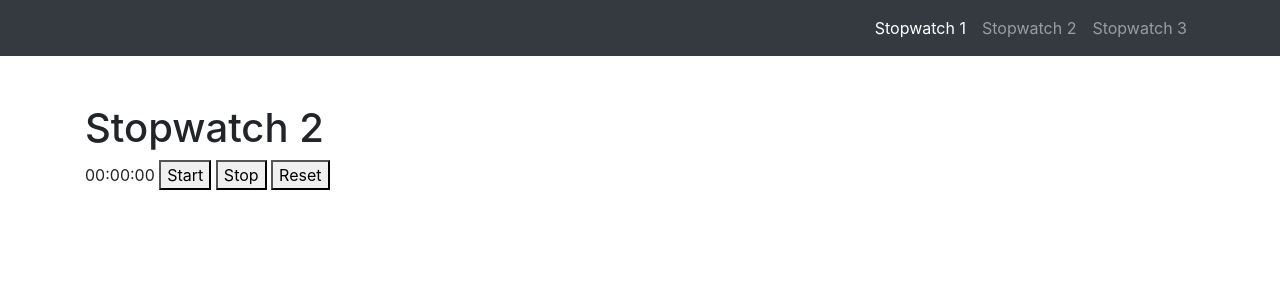
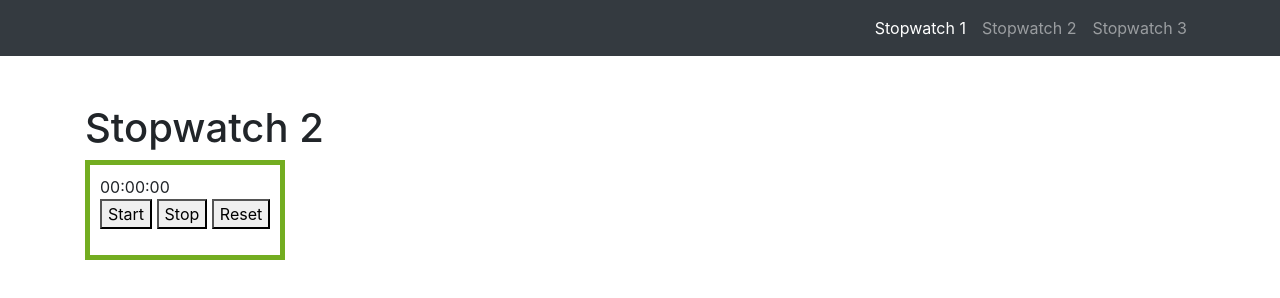
Before and after one commit to CallaJun/stopwatch-interfaces, a plain HTML site: page stopwatch2.html in a window 1280 px wide. Drawn offline with nearby package versions, Linux system fonts and the light colour scheme.

Commit message:
Imported font for Stopwatch3, added border to Stopwatch2.

```diff
--- a/stopwatch2.html
+++ b/stopwatch2.html
@@ -41,9 +41,9 @@
     <!-- Page Content -->
     <div class="container">
       <h1 class="mt-5">Stopwatch 2</h1>
-      <div id="Stopwatch1" class="tabcontent">
+      <div id="Stopwatch2" class="tabcontent">
 	  <p>
-	  	<span id="minutes">00</span>:<span id="seconds">00</span>:<span id="tens">00</span>
+	  	<span id="minutes">00</span>:<span id="seconds">00</span>:<span id="tens">00</span><br />
 		<button id="button-start">Start</button>
 		<button id="button-stop">Stop</button>
 		<button id="button-reset">Reset</button>
--- a/style.css
+++ b/style.css
@@ -26,3 +26,14 @@ body {
         0 10px 10px rgba(0,0,0,.2),
         0 20px 20px rgba(0,0,0,.15);
 }
+
+#Stopwatch2 {
+    border: 3px solid #73AD21;
+    border-width: 5px;
+    padding: 10px;
+    display: inline-block;
+}
+
+#Stopwatch3 {
+    font-family: 'Qwigley', cursive;
+}
```
Also changed, not shown: stopwatch3.html (+3 -1 lines).
